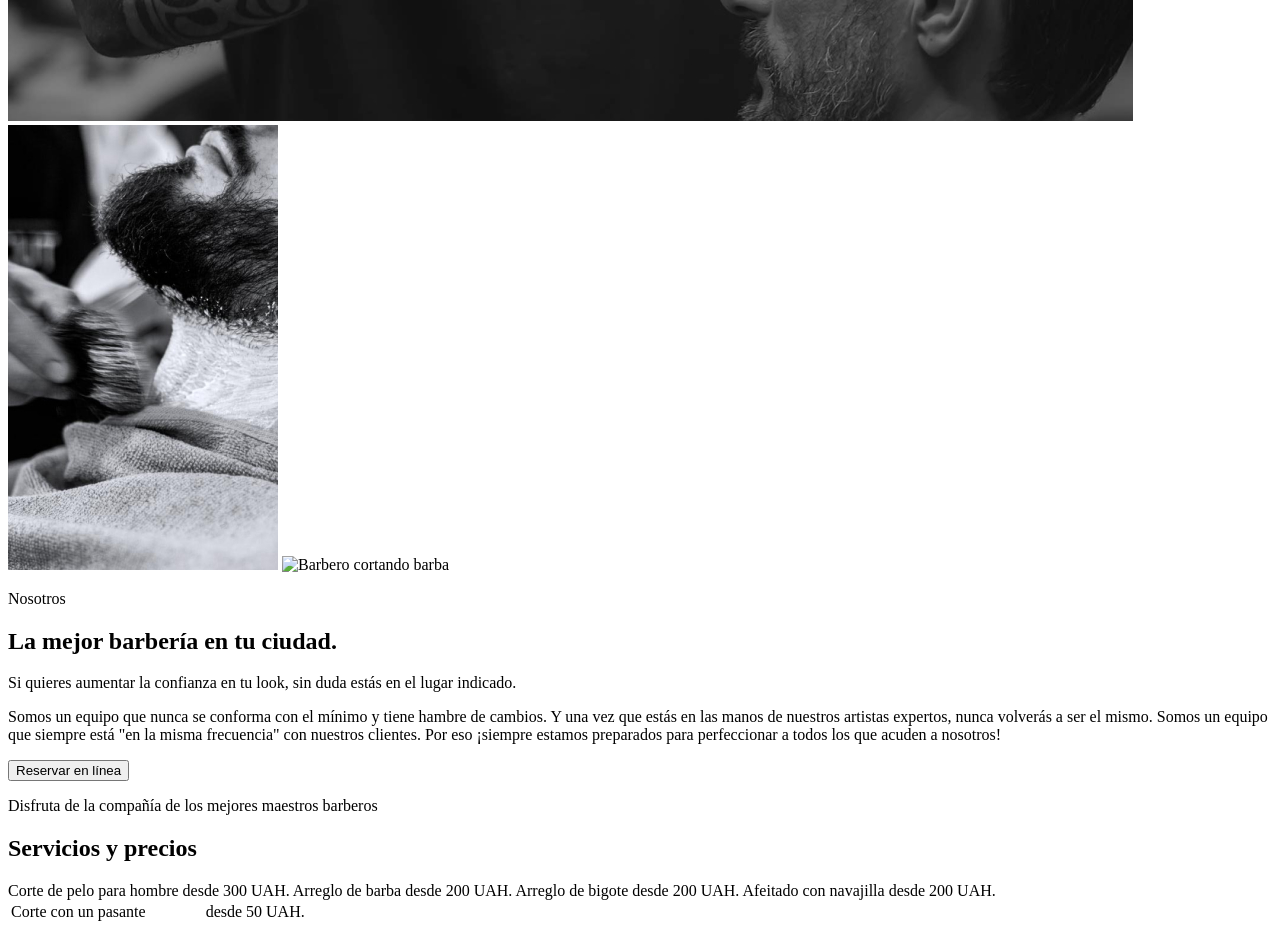
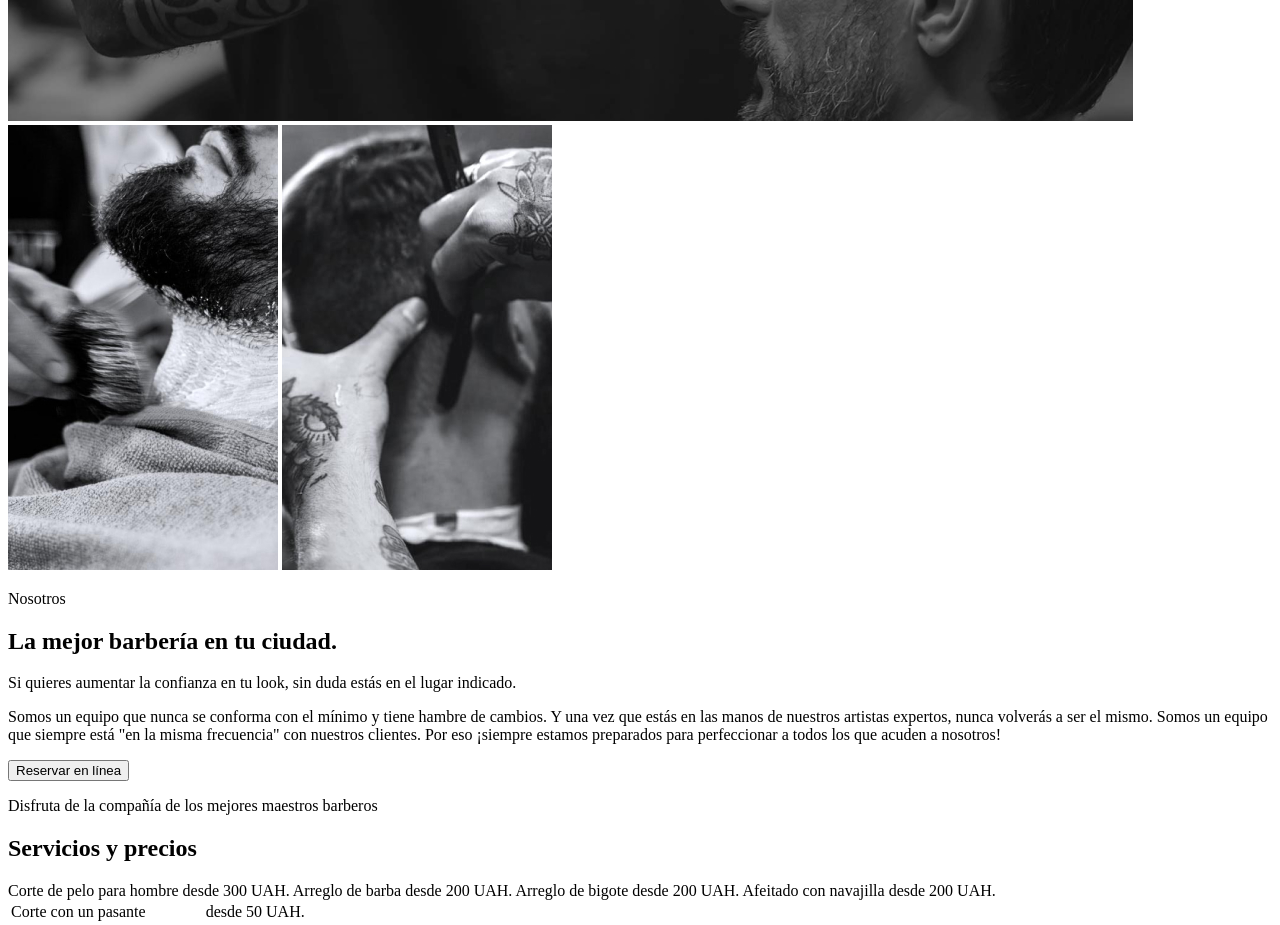
Before and after one commit to Maoarenas/HOMEWORK-GO-IT, a plain HTML site: page index.html in a window 1280 px wide. Shown: the part 940-1865 px from the top of the page. Drawn offline with Linux system fonts and the light colour scheme.

Commit message:
final code

```diff
--- a/index.html
+++ b/index.html
@@ -66,7 +66,7 @@
 <aside>
 
     <img src="assets\images\img 1.jpg" alt="Barbero echando crema de afeitar para la barba">
-    <img src="assets\images\img 2.jpg" alt="Barbero cortando barba">
+    <img src="assets\images\image 2.jpg" alt="Barbero cortando barba">
 
 </aside>
 
```
